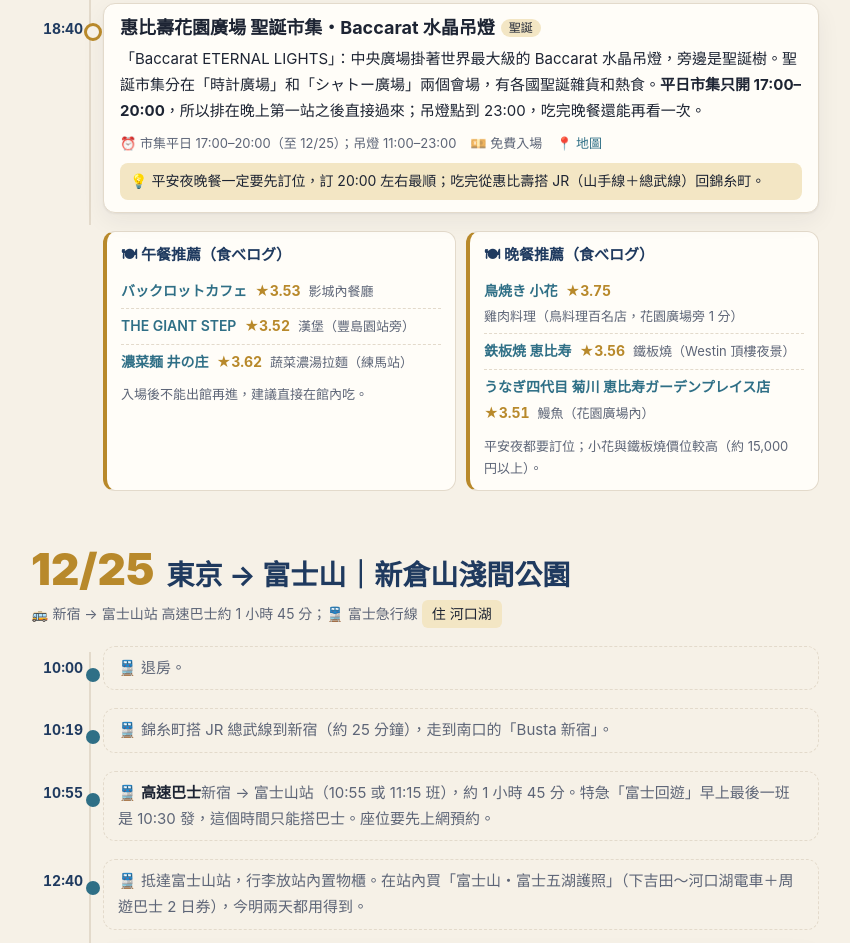
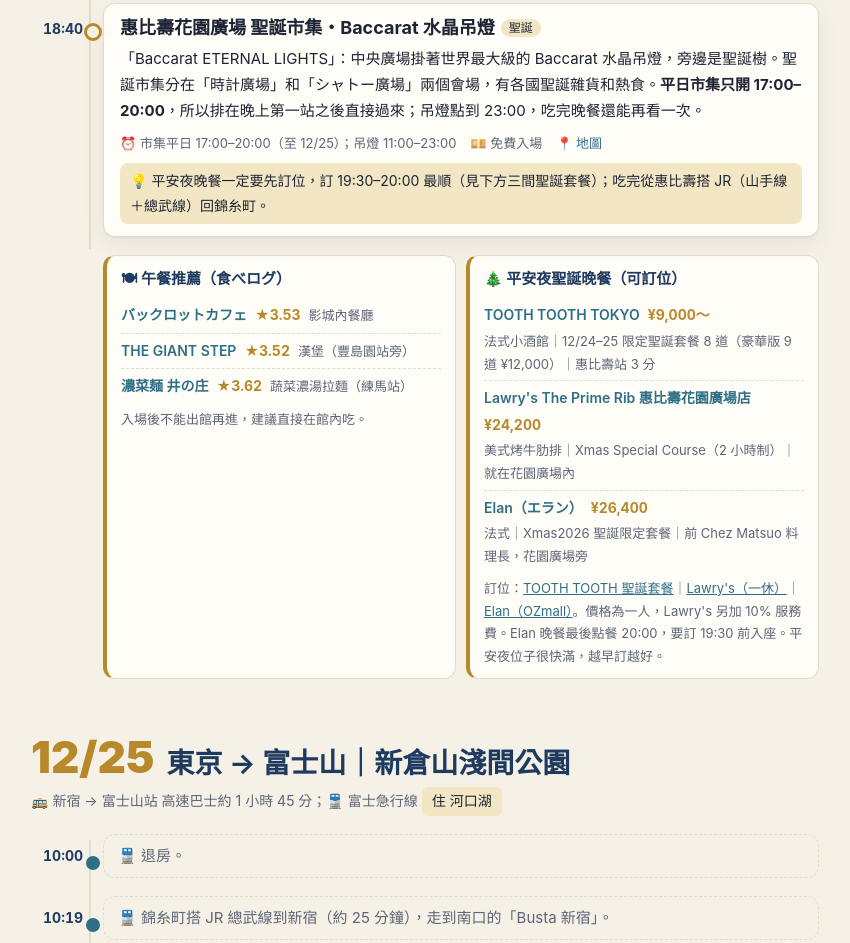
Before and after one commit to NexusX3/tokyo-tohoku-nagoya, a plain HTML site: page index.html in a window 1280 px wide. Shown: the part 4811-5754 px from the top of the page, without its empty margins (215-1065 px from the left). Drawn offline with Linux system fonts and the light colour scheme.

Commit message:
12/24 dinner: three bookable Christmas courses in Ebisu
Co-Authored-By: Claude Opus 5.5 <noreply@anthropic.com>
Claude-Session: https://claude.ai/code/session_01GsSjwjdvJmPbbfNcUsScwE

```diff
--- a/index.html
+++ b/index.html
@@ -295,18 +295,19 @@ const DAYS = [
      p:{zh:'「Baccarat ETERNAL LIGHTS」：中央廣場掛著世界最大級的 Baccarat 水晶吊燈，旁邊是聖誕樹。聖誕市集分在「時計廣場」和「シャトー廣場」兩個會場，有各國聖誕雜貨和熱食。<strong>平日市集只開 17:00–20:00</strong>，所以排在晚上第一站之後直接過來；吊燈點到 23:00，吃完晚餐還能再看一次。',
         ja:'「Baccarat ETERNAL LIGHTS」。センター広場に世界最大級のバカラシャンデリアとクリスマスツリー。クリスマスマルシェは「時計広場」と「シャトー広場」の2会場で、世界のクリスマス雑貨やホットメニューが並びます。<strong>平日のマルシェは17:00〜20:00のみ</strong>なので早めに到着を。シャンデリアは23:00まで点灯しているので、夕食後にもう一度見られます。'},
      meta:[{zh:'⏰ 市集平日 17:00–20:00（至 12/25）；吊燈 11:00–23:00',ja:'⏰ マルシェ平日17:00–20:00（12/25まで）、シャンデリア11:00–23:00'},{zh:'💴 免費入場',ja:'💴 入場無料'}], q:'恵比寿ガーデンプレイス',
-     tip:{zh:'💡 平安夜晚餐一定要先訂位，訂 20:00 左右最順；吃完從惠比壽搭 JR（山手線＋總武線）回錦糸町。',ja:'💡 イブの夕食は必ず予約を。20:00頃がちょうどよく、食後はJR（山手線＋総武線）で錦糸町へ。'}}
+     tip:{zh:'💡 平安夜晚餐一定要先訂位，訂 19:30–20:00 最順（見下方三間聖誕套餐）；吃完從惠比壽搭 JR（山手線＋總武線）回錦糸町。',ja:'💡 イブの夕食は必ず予約を。19:30〜20:00がちょうどよく（下記のクリスマスコース3店）、食後はJR（山手線＋総武線）で錦糸町へ。'}}
    ],
    food:{ lunch:{ list:[
      R('バックロットカフェ',3.53,'影城內餐廳','スタジオ内カフェ','バックロットカフェ スタジオツアー東京'),
      R('THE GIANT STEP',3.52,'漢堡（豐島園站旁）','ハンバーガー（豊島園駅近く）','THE GIANT STEP 豊島園'),
      R('濃菜麺 井の庄',3.62,'蔬菜濃湯拉麵（練馬站）','濃菜麺（練馬駅）','濃菜麺 井の庄 練馬') ],
      note:{zh:'入場後不能出館再進，建議直接在館內吃。',ja:'再入場はできないので、館内で食べるのがおすすめ。'} },
-     dinner:{ list:[
-     R('鳥焼き 小花',3.75,'雞肉料理（鳥料理百名店，花園廣場旁 1 分）','鳥料理（百名店、ガーデンプレイス徒歩1分）','鳥焼き 小花 恵比寿'),
-     R('鉄板焼 恵比寿',3.56,'鐵板燒（Westin 頂樓夜景）','鉄板焼（ウェスティン最上階）','鉄板焼 恵比寿 ウェスティン'),
-     R('うなぎ四代目 菊川 恵比寿ガーデンプレイス店',3.51,'鰻魚（花園廣場內）','うなぎ（ガーデンプレイス内）','うなぎ四代目 菊川 恵比寿ガーデンプレイス店') ],
-     note:{zh:'平安夜都要訂位；小花與鐵板燒價位較高（約 15,000 円以上）。',ja:'イブはどこも予約必須。小花と鉄板焼は高め（1.5万円〜）。'} }}
+     dinner:{ title:{zh:'🎄 平安夜聖誕晚餐（可訂位）',ja:'🎄 イブのクリスマスディナー（予約可）'}, list:[
+     R('TOOTH TOOTH TOKYO','¥9,000〜','法式小酒館｜12/24–25 限定聖誕套餐 8 道（豪華版 9 道 ¥12,000）｜惠比壽站 3 分','ビストロ｜12/24・25限定クリスマスコース全8品（ラグジュアリー全9品 12,000円）｜恵比寿駅徒歩3分','TOOTH TOOTH TOKYO 恵比寿'),
+     R('Lawry\'s The Prime Rib 惠比壽花園廣場店','¥24,200','美式烤牛肋排｜Xmas Special Course（2 小時制）｜就在花園廣場內','アメリカンローストビーフ｜Xmas Special Course（2時間制）｜ガーデンプレイス内','ロウリーズ・ザ・プライムリブ 恵比寿ガーデンプレイス店'),
+     R('Elan（エラン）','¥26,400','法式｜Xmas2026 聖誕限定套餐｜前 Chez Matsuo 料理長，花園廣場旁','フレンチ｜Xmas2026 クリスマス限定特別コース｜元シェ松尾料理長、ガーデンプレイス近く','Elan エラン 恵比寿') ],
+     note:{zh:'訂位：<a href="https://prtimes.jp/main/html/rd/p/000002360.000024488.html" target="_blank" rel="noopener">TOOTH TOOTH 聖誕套餐</a>｜<a href="https://restaurant.ikyu.com/103243" target="_blank" rel="noopener">Lawry\'s（一休）</a>｜<a href="https://www.ozmall.co.jp/restaurant/402/" target="_blank" rel="noopener">Elan（OZmall）</a>。價格為一人，Lawry\'s 另加 10% 服務費。Elan 晚餐最後點餐 20:00，要訂 19:30 前入座。平安夜位子很快滿，越早訂越好。',
+           ja:'予約：<a href="https://prtimes.jp/main/html/rd/p/000002360.000024488.html" target="_blank" rel="noopener">TOOTH TOOTH クリスマスコース</a>｜<a href="https://restaurant.ikyu.com/103243" target="_blank" rel="noopener">ロウリーズ（一休）</a>｜<a href="https://www.ozmall.co.jp/restaurant/402/" target="_blank" rel="noopener">Elan（OZmall）</a>。料金は1人あたり、ロウリーズはサービス料10%別。ElanはディナーL.O.20:00なので19:30までの入店で予約を。イブは早く埋まるので早めに。'} }}
  },
  { id:'d1225', no:'12/25', nav:{zh:'12/25 富士山',ja:'12/25 富士山'},
    title:{zh:'東京 → 富士山｜新倉山淺間公園', ja:'東京 → 富士山｜新倉山浅間公園'},
@@ -655,8 +656,8 @@ const DAYS = [
 
 const NOTES = [
   {key:true, h:{zh:'🎫 先訂好的東西',ja:'🎫 事前予約リスト'},
-   ul:{zh:['芝公園聖誕市集門票（KKday）','迪士尼門票（官網／App）','哈利波特影城 12/24 入場時段','12/25 新宿 → 富士山 高速巴士','12/27 東北新幹線指定席','12/29 山形新幹線つばさ（全車指定席）','12/31 FDA 山形 → 名古屋','1/3 白川鄉・高山一日團','平安夜、除夕的晚餐','（備案）12/29 大石田 ⇄ 銀山溫泉計程車'],
-       ja:['芝公園クリスマスマーケット入場券（KKday）','ディズニーチケット（公式サイト／アプリ）','ハリー・ポッター スタジオツアー 12/24 の入場枠','12/25 新宿 → 富士山 高速バス','12/27 東北新幹線 指定席','12/29 山形新幹線つばさ（全車指定席）','12/31 FDA 山形 → 名古屋','1/3 白川郷・高山 日帰りツアー','イブと大晦日の夕食','（予備案）12/29 大石田 ⇄ 銀山温泉のタクシー']}},
+   ul:{zh:['芝公園聖誕市集門票（KKday）','迪士尼門票（官網／App）','哈利波特影城 12/24 入場時段','12/25 新宿 → 富士山 高速巴士','12/27 東北新幹線指定席','12/29 山形新幹線つばさ（全車指定席）','12/31 FDA 山形 → 名古屋','1/3 白川鄉・高山一日團','平安夜聖誕晚餐（惠比壽）、除夕晚餐','（備案）12/29 大石田 ⇄ 銀山溫泉計程車'],
+       ja:['芝公園クリスマスマーケット入場券（KKday）','ディズニーチケット（公式サイト／アプリ）','ハリー・ポッター スタジオツアー 12/24 の入場枠','12/25 新宿 → 富士山 高速バス','12/27 東北新幹線 指定席','12/29 山形新幹線つばさ（全車指定席）','12/31 FDA 山形 → 名古屋','1/3 白川郷・高山 日帰りツアー','イブのクリスマスディナー（恵比寿）、大晦日の夕食','（予備案）12/29 大石田 ⇄ 銀山温泉のタクシー']}},
   {h:{zh:'🍓 仙台找栃木草莓',ja:'🍓 仙台で栃木のいちご'},
    p:{zh:'12 月仙台中央批發市場的草莓以宮城、栃木產為主，超市很容易遇到。看標籤「栃木県産」，品種有とちおとめ、とちあいか（切開是愛心形）、スカイベリー。聖誕節前後最貴，12/27–28 已經過了高峰。',
       ja:'12月の仙台中央卸売市場のいちごは宮城・栃木産が中心で、スーパーでも見つけやすい時期です。「栃木県産」の表示と、とちおとめ・とちあいか（切るとハート形）・スカイベリーをチェック。クリスマス前後が最も高く、12/27〜28はピークを過ぎています。'},
@@ -768,8 +769,8 @@ function stopHTML(it){
 function mealHTML(m, kind){
   if (!m) return '';
   if (m.fixed) return `<div class="meal fixed"><h4>${L(UI[kind+'Fixed'])}</h4><p>${L(m.fixed)}</p></div>`;
-  const li = m.list.map(r=>`<li><a href="${gmap(r.q)}" target="_blank" rel="noopener">${r.n}</a><span class="sc">★${r.s.toFixed(2)}</span><span class="g">${L(r.g)}</span></li>`).join('');
-  return `<div class="meal"><h4>${L(UI[kind])}（${L(UI.tabelog)}）</h4><ul>${li}</ul>${m.note?`<p>${L(m.note)}</p>`:''}</div>`;
+  const li = m.list.map(r=>`<li><a href="${gmap(r.q)}" target="_blank" rel="noopener">${r.n}</a><span class="sc">${typeof r.s==='number'?'★'+r.s.toFixed(2):r.s}</span><span class="g">${L(r.g)}</span></li>`).join('');
+  return `<div class="meal"><h4>${m.title?L(m.title):L(UI[kind])+'（'+L(UI.tabelog)+'）'}</h4><ul>${li}</ul>${m.note?`<p>${L(m.note)}</p>`:''}</div>`;
 }
 
 function dayHTML(d){
```
